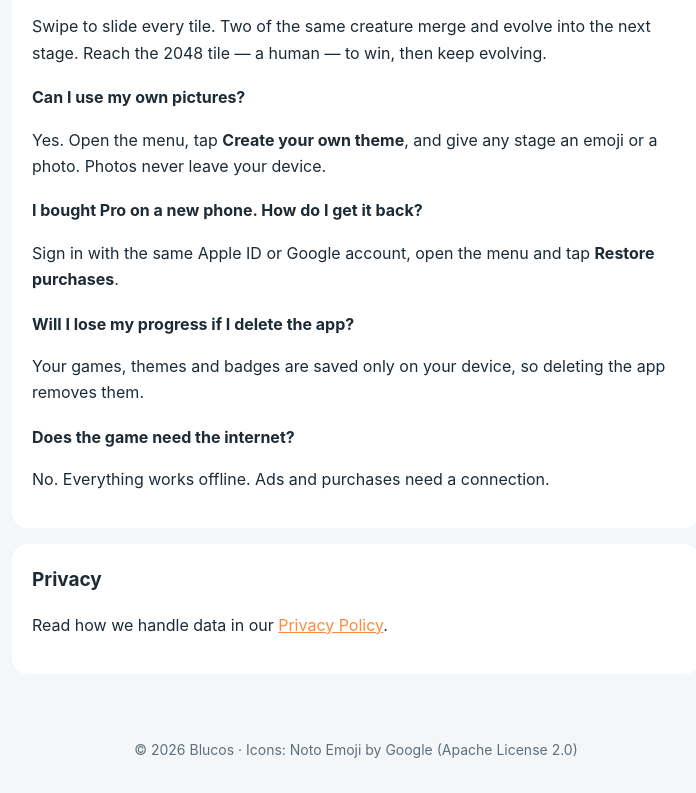
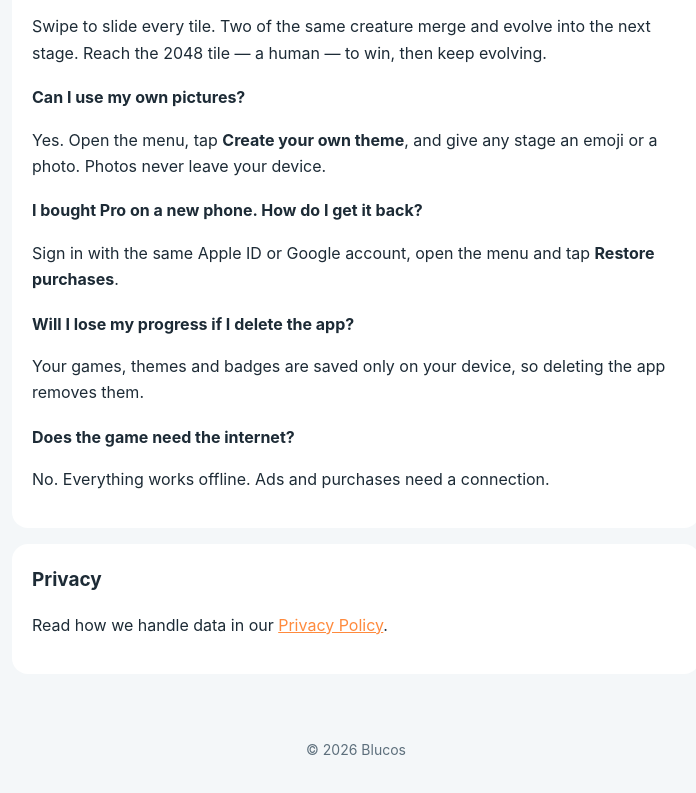
Before and after one commit to makitbig/evolution2048, a plain HTML site: page index.html in a window 1280 px wide. Shown: the part 653-1446 px from the top of the page, without its empty margins (284-980 px from the left). Drawn offline with Linux system fonts and the light colour scheme.

```diff
--- a/index.html
+++ b/index.html
@@ -40,6 +40,6 @@
       <p>Read how we handle data in our <a href="privacy.html">Privacy Policy</a>.</p>
     </section>
   </main>
-  <footer>© 2026 Blucos · Icons: Noto Emoji by Google (Apache License 2.0)</footer>
+  <footer>© 2026 Blucos</footer>
 </body>
 </html>
```
